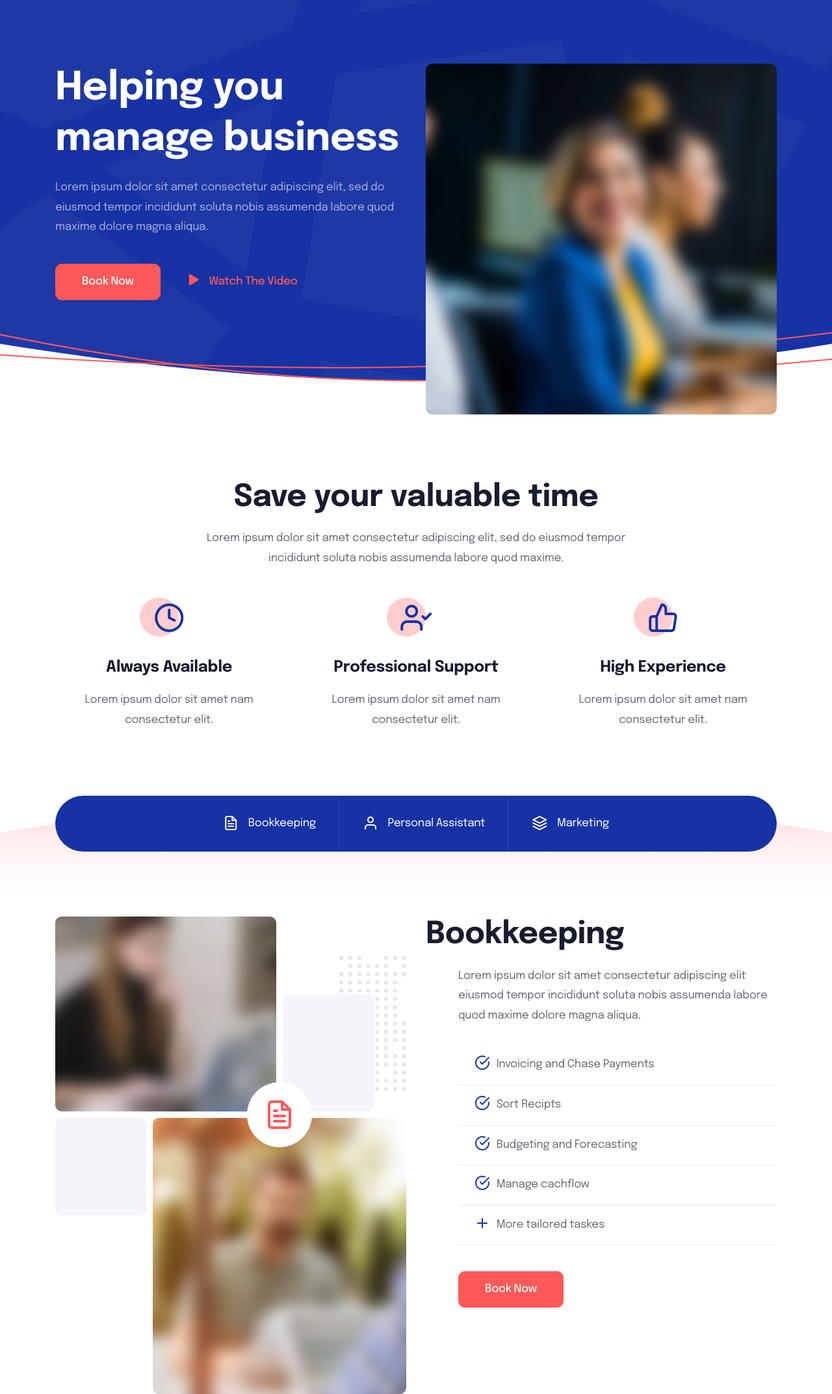
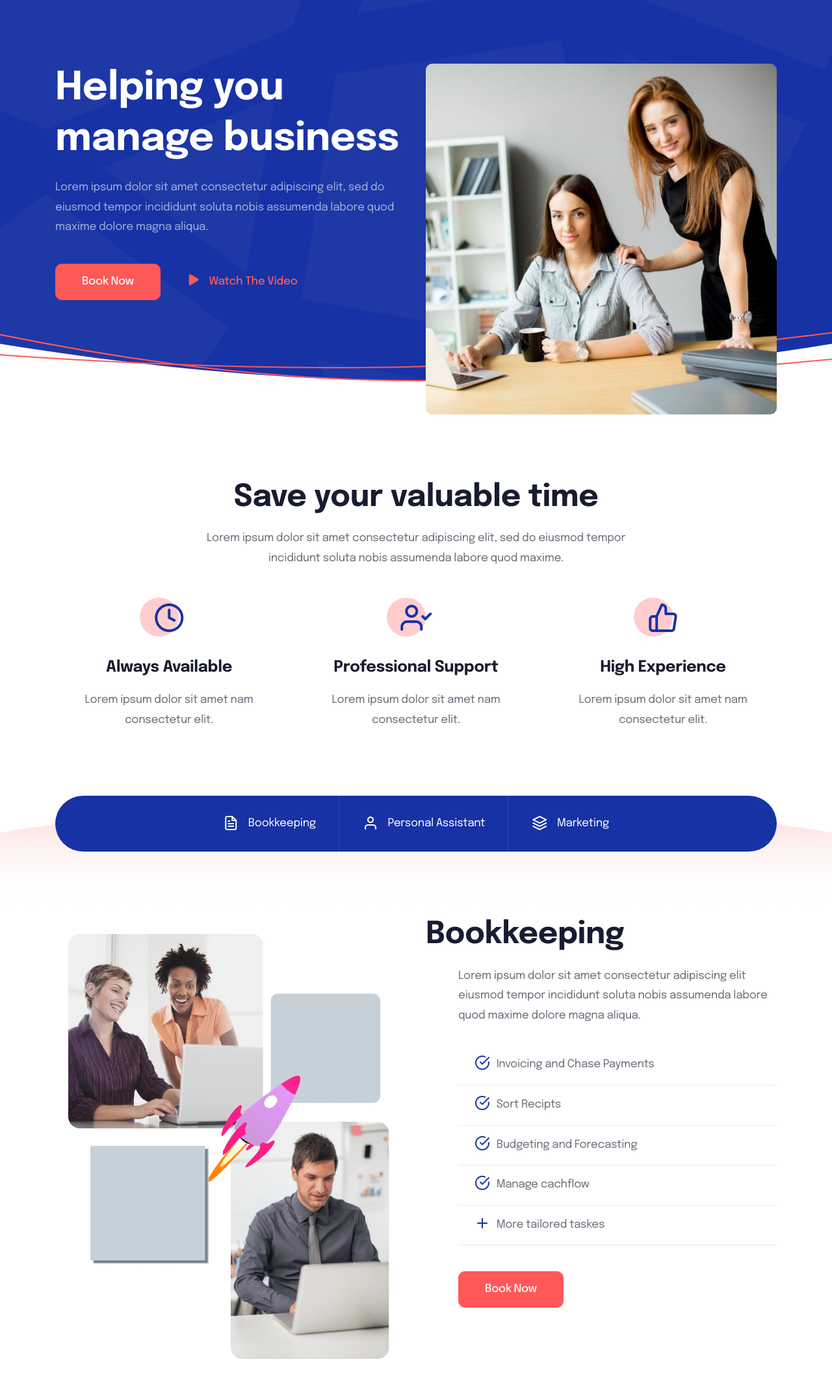
Before and after one commit to fardinkhan69/marketing-template, a plain HTML site: page index.html in a window 1280 px wide. Shown: the part 102-2248 px from the top of the page at 65% size. Drawn offline with Linux system fonts and the light colour scheme; files whose address does not match are found by name.

Commit message:
changing images

```diff
--- a/index.html
+++ b/index.html
@@ -4,7 +4,7 @@
 <meta charset="utf-8">
 <meta name="viewport" content="width=device-width, initial-scale=1">
 <meta name="format-detection" content="telephone=no">
-<title>Oficial Business Support HTML Landing Page Template</title>
+<title>Marketing Pro by Fardin </title>
 <meta name="author" content="tansh">
 <meta name="description" content="HTML Landing Page Teamplate">
 <meta name="keywords" content="agency, business, one page">
@@ -124,7 +124,7 @@
                         <!-- column 1 ends -->
 
                         <!-- column 2 starts -->
-                        <div class="col-12 col-md-6 small-device-space"> <img src="assets/images/hero-img1.jpg" alt="image" class="dtr-rounded-img dtr-mb-minus50"> </div>
+                        <div class="col-12 col-md-6 small-device-space"> <img src="assets/images/hero-image1.jpg" alt="image" class="dtr-rounded-img dtr-mb-minus50"> </div>
                         <!-- column 2 ends -->
 
                     </div>
@@ -211,7 +211,7 @@
                                 <div class="row">
 
                                     <!-- column 1 starts -->
-                                    <div class="col-12 col-md-6"> <img src="assets/images/service-img1.png" alt="image"> </div>
+                                    <div class="col-12 col-md-6"> <img src="assets/images/section-image1.png" alt="image"> </div>
                                     <!-- column 1 ends -->
 
                                     <!-- column 2 starts -->
```
Also changed, not shown: assets/images/hero-image1.jpg (added), assets/images/section-image1.png (added), 1 other file.
